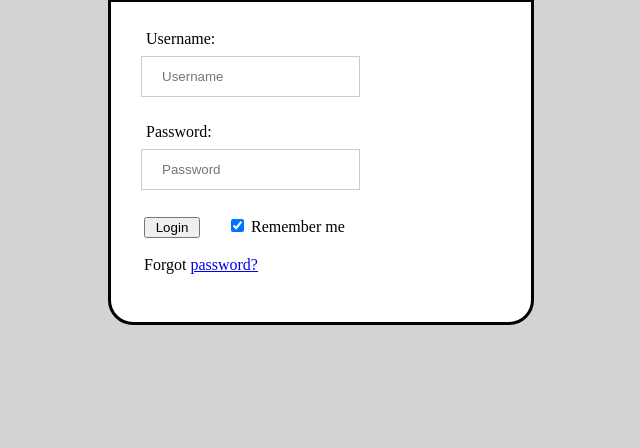
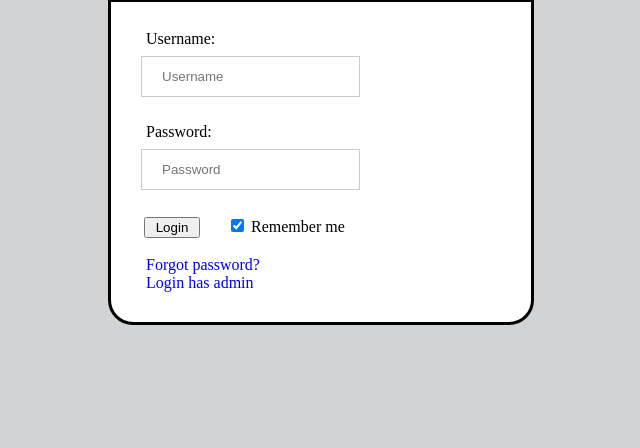
Before and after one commit to jfarmer32/TheExceptionsGroup, a PHP site: page / in a window 1280 px wide. Shown: the part 290-738 px from the top of the page, without its empty margins (319-959 px from the left). Run offline with PHP 8.4, Linux system fonts and the light colour scheme.

Commit message:
Update index.php

```diff
--- a/index.php
+++ b/index.php
@@ -1,9 +1,5 @@
 <?php
 	include('login.php');
-	if(isset($_SESSION['login_user']))
-	{
-		echo file_get_contents("UserHompage.html");
-	}
 ?>
 <!DOCTYPE html>
 <html>
@@ -57,6 +53,10 @@ h2{
 label2{
 	padding-left: 25px;
 }
+a{
+	padding-left: 25px;
+	text-decoration: none;
+}
 </style>
 </head>
 <body>
@@ -81,8 +81,8 @@ label2{
       <input type="checkbox" checked="checked" name="remember"> Remember me
     </label><br><br>
 
-    <span class="psw">Forgot <a href="#">password?</a></span>
-	<span> <?php echo $error; ?></span>
+    <a href="#">Forgot password?</a><br>
+	<a href="adminLogin.html">Login has admin</a><br>
 </form>
 </div>
 </body>
```
